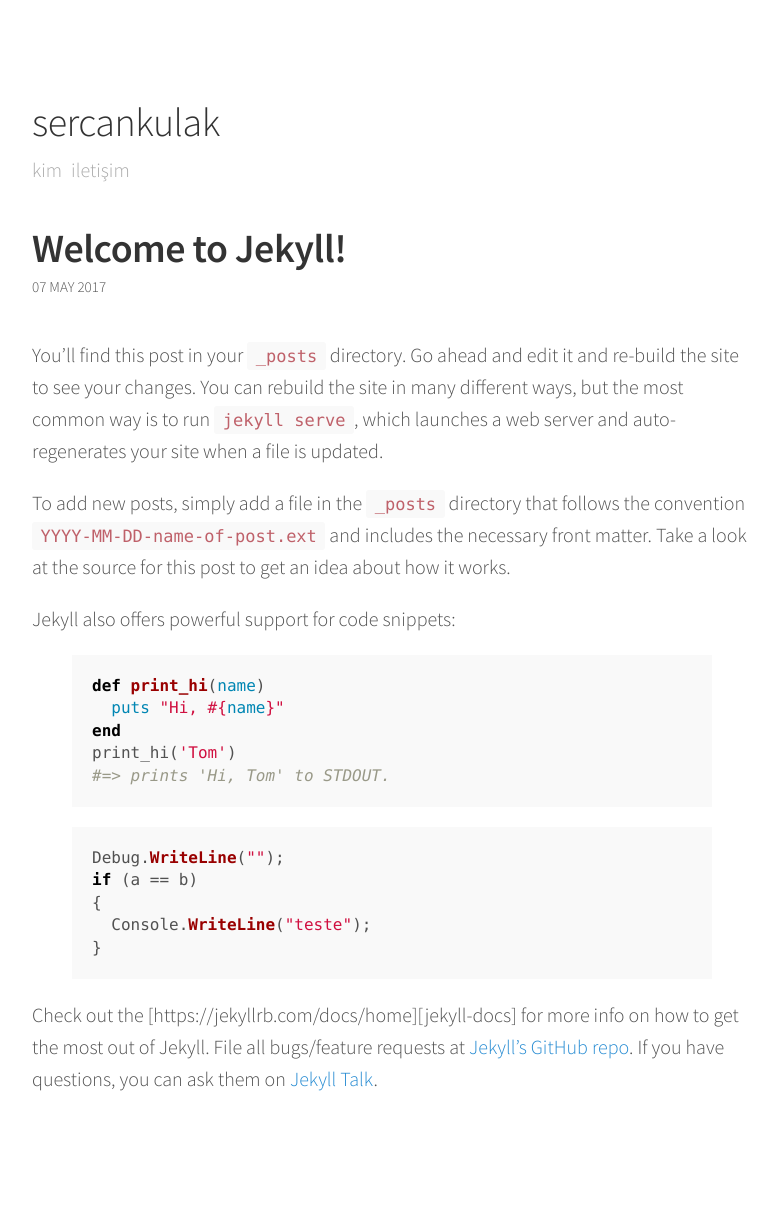
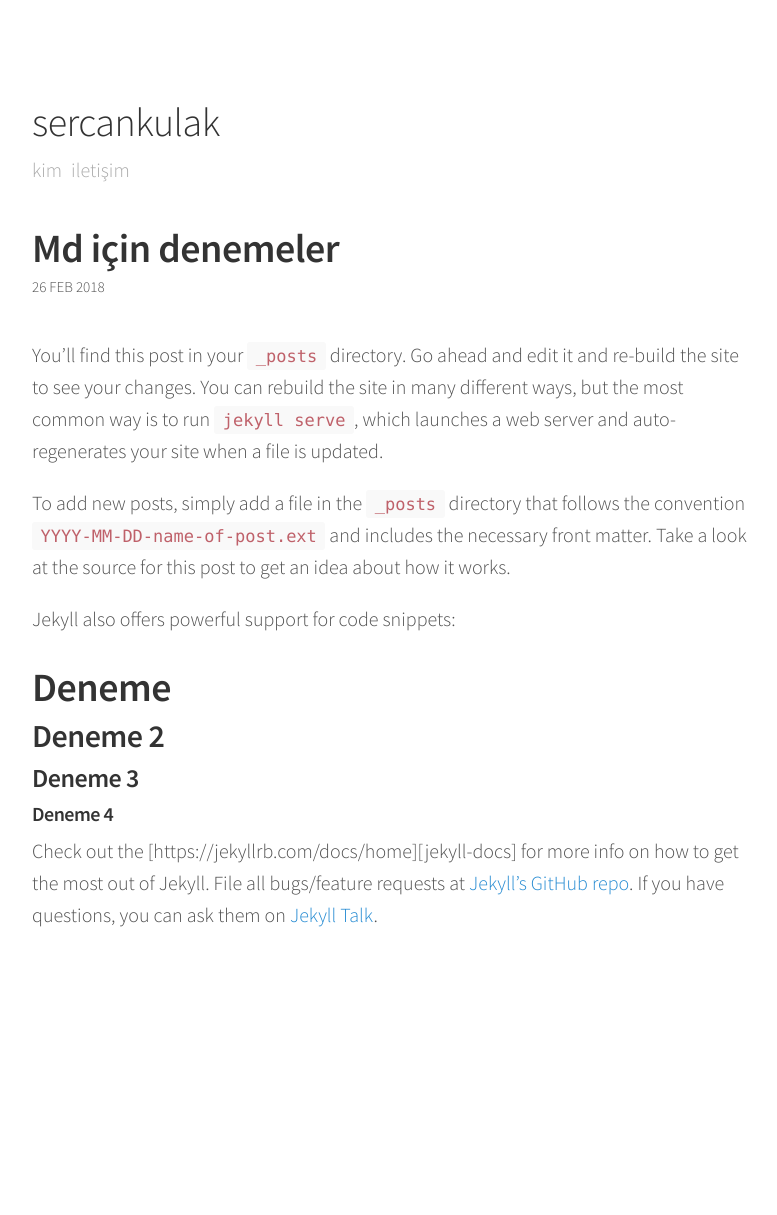
Before and after one commit to obsk498/sercankulak.github.io, a Jekyll site: the page built from _posts/2018-02-25-deneme.markdown, in a window 1280 px wide. Shown: the whole page, without its empty margins (248-1025 px from the left). Built offline with Jekyll 4.4.1, drawn with Linux system fonts in a browser that asks for light colours; comment, search, counter and statistics services are not loaded; after the commit the page ends 1051 px from its top, so only the background shows below that.

Commit message:
Update and rename 2017-05-06-welcome-to-jekyll.markdown to 2018-02-25-deneme.markdown

```diff
--- a/_posts/2017-05-06-welcome-to-jekyll.markdown
+++ b/_posts/2018-02-25-deneme.markdown
@@ -1,8 +1,8 @@
 ---
 layout: post
-title:  "Welcome to Jekyll!"
-date:   2017-05-06 21:42:06 -0400
-categories: jekyll update
+title:  "Md için denemeler"
+date:   2018-02-25 21:42:06 -0400
+categories: teknik
 ---
 You’ll find this post in your `_posts` directory. Go ahead and edit it and re-build the site to see your changes. You can rebuild the site in many different ways, but the most common way is to run `jekyll serve`, which launches a web server and auto-regenerates your site when a file is updated.
 
@@ -10,20 +10,16 @@ To add new posts, simply add a file in the `_posts` directory that follows the c
 
 Jekyll also offers powerful support for code snippets:
 
+# Deneme
+
+## Deneme 2
+
+### Deneme 3
+
+#### Deneme 4
+
 {% highlight ruby %}
-def print_hi(name)
-  puts "Hi, #{name}"
-end
-print_hi('Tom')
-#=> prints 'Hi, Tom' to STDOUT.
-{% endhighlight %}
 
-{% highlight csharp %}
-Debug.WriteLine("");
-if (a == b)
-{
-  Console.WriteLine("teste");
-}
 {% endhighlight %}
 
 Check out the [https://jekyllrb.com/docs/home][jekyll-docs] for more info on how to get the most out of Jekyll. File all bugs/feature requests at [Jekyll’s GitHub repo][jekyll-gh]. If you have questions, you can ask them on [Jekyll Talk][jekyll-talk].
```
